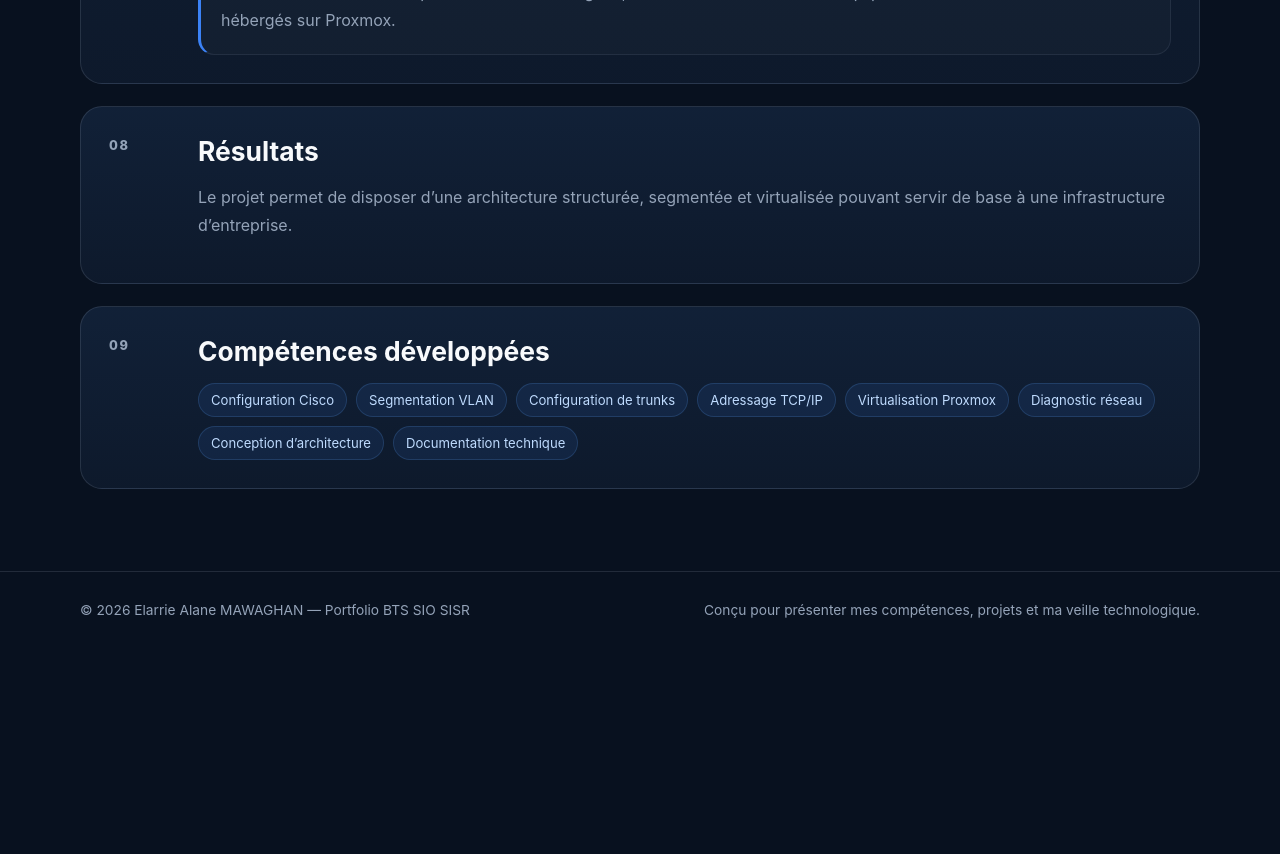
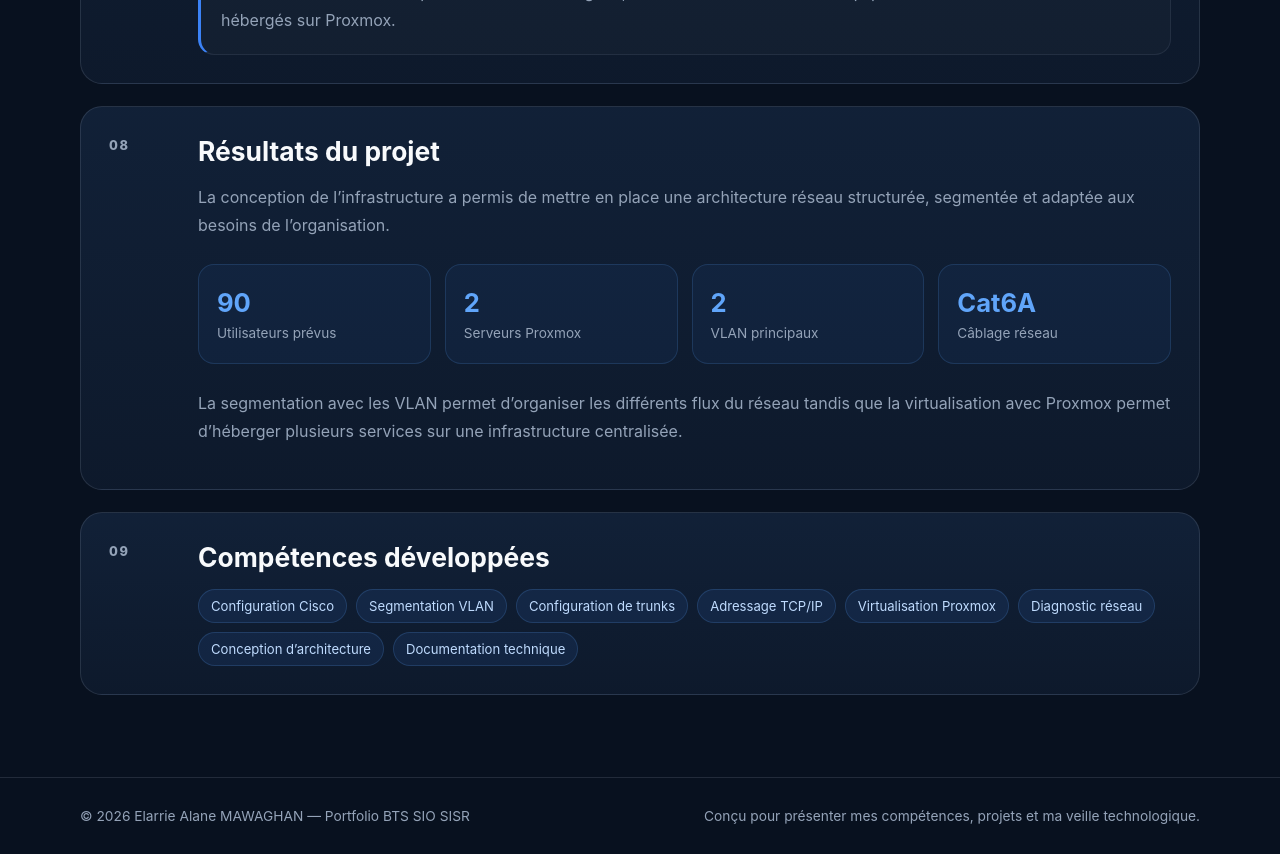
Before and after one commit to mawaghanelarrie-max/Portfolio-V2, a Vue app: page /projets/infrastructure-reseau in a window 1280 px wide. Shown: the part 3860-4714 px from the top of the page. Before the commit the page ends 4508 px from the top, so only its background shows below. Built offline with nearby package versions, Linux system fonts and the light colour scheme.

Commit message:
Ajout des résultats du projet réseau

```diff
--- a/src/style.css
+++ b/src/style.css
@@ -575,3 +575,39 @@ h1, h2, h3, p { margin-top: 0; }
 .solution-card p {
   margin-bottom: 0;
 }
+/* =========================
+   RESULTATS PROJET
+========================= */
+
+.results-grid {
+  display: grid;
+  grid-template-columns: repeat(4, 1fr);
+  gap: 14px;
+  margin: 25px 0;
+}
+
+.result-card {
+  padding: 22px 18px;
+  background: rgba(59, 130, 246, 0.06);
+  border: 1px solid rgba(96, 165, 250, 0.16);
+  border-radius: 16px;
+  display: flex;
+  flex-direction: column;
+  gap: 7px;
+}
+
+.result-card strong {
+  color: #60a5fa;
+  font-size: 1.6rem;
+}
+
+.result-card span {
+  color: #94a3b8;
+  font-size: 0.85rem;
+}
+
+@media (max-width: 800px) {
+  .results-grid {
+    grid-template-columns: repeat(2, 1fr);
+  }
+}
--- a/src/views/ProjectNetworkView.vue
+++ b/src/views/ProjectNetworkView.vue
@@ -404,12 +404,42 @@
   <p class="project-number">08</p>
 
   <div>
-          <h2>Résultats</h2>
+    <h2>Résultats du projet</h2>
 
     <p>
-            Le projet permet de disposer d’une architecture structurée,
-            segmentée et virtualisée pouvant servir de base à une
-            infrastructure d’entreprise.
+      La conception de l’infrastructure a permis de mettre en place
+      une architecture réseau structurée, segmentée et adaptée aux
+      besoins de l’organisation.
+    </p>
+
+    <div class="results-grid">
+
+      <div class="result-card">
+        <strong>90</strong>
+        <span>Utilisateurs prévus</span>
+      </div>
+
+      <div class="result-card">
+        <strong>2</strong>
+        <span>Serveurs Proxmox</span>
+      </div>
+
+      <div class="result-card">
+        <strong>2</strong>
+        <span>VLAN principaux</span>
+      </div>
+
+      <div class="result-card">
+        <strong>Cat6A</strong>
+        <span>Câblage réseau</span>
+      </div>
+
+    </div>
+
+    <p>
+      La segmentation avec les VLAN permet d’organiser les différents
+      flux du réseau tandis que la virtualisation avec Proxmox permet
+      d’héberger plusieurs services sur une infrastructure centralisée.
     </p>
   </div>
 </article>
```
Lines whose indentation alone changed are shown as unchanged.
